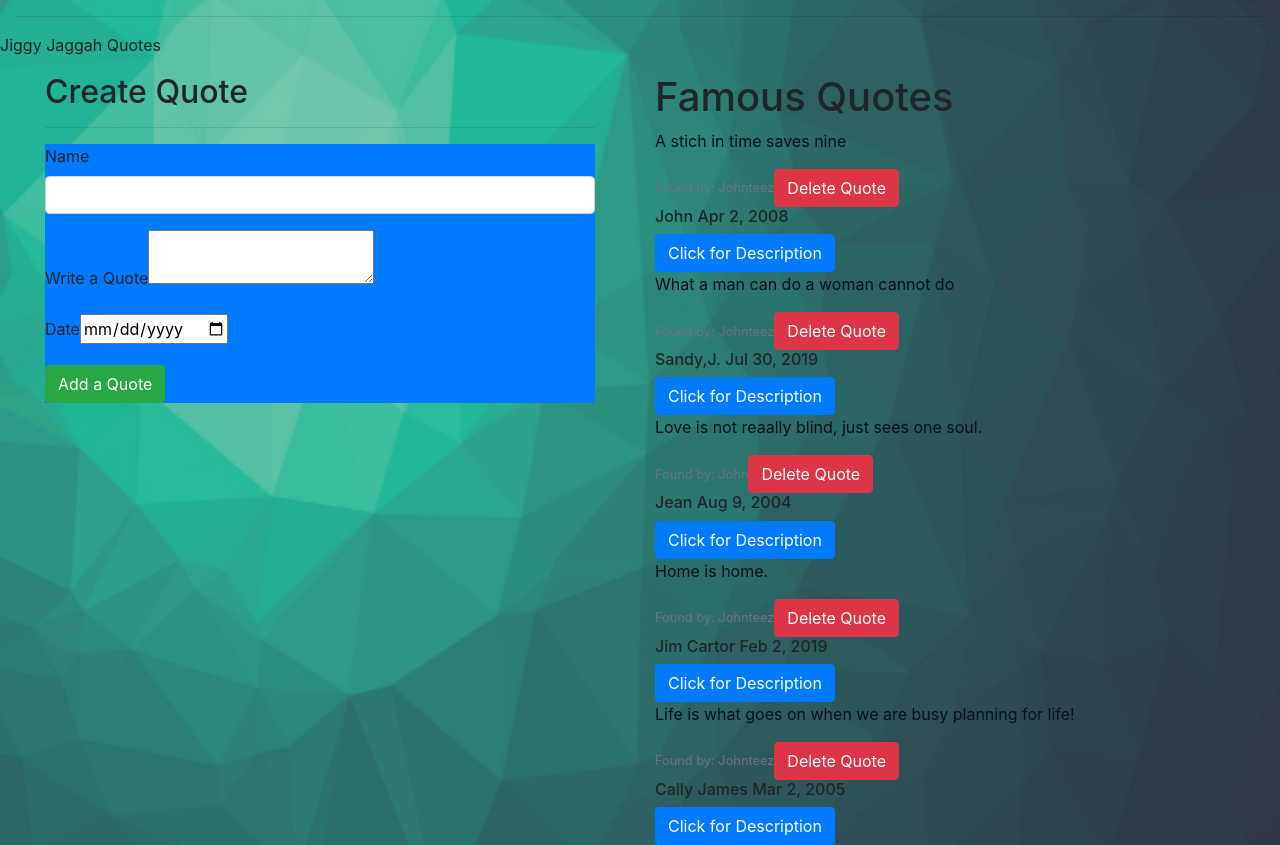
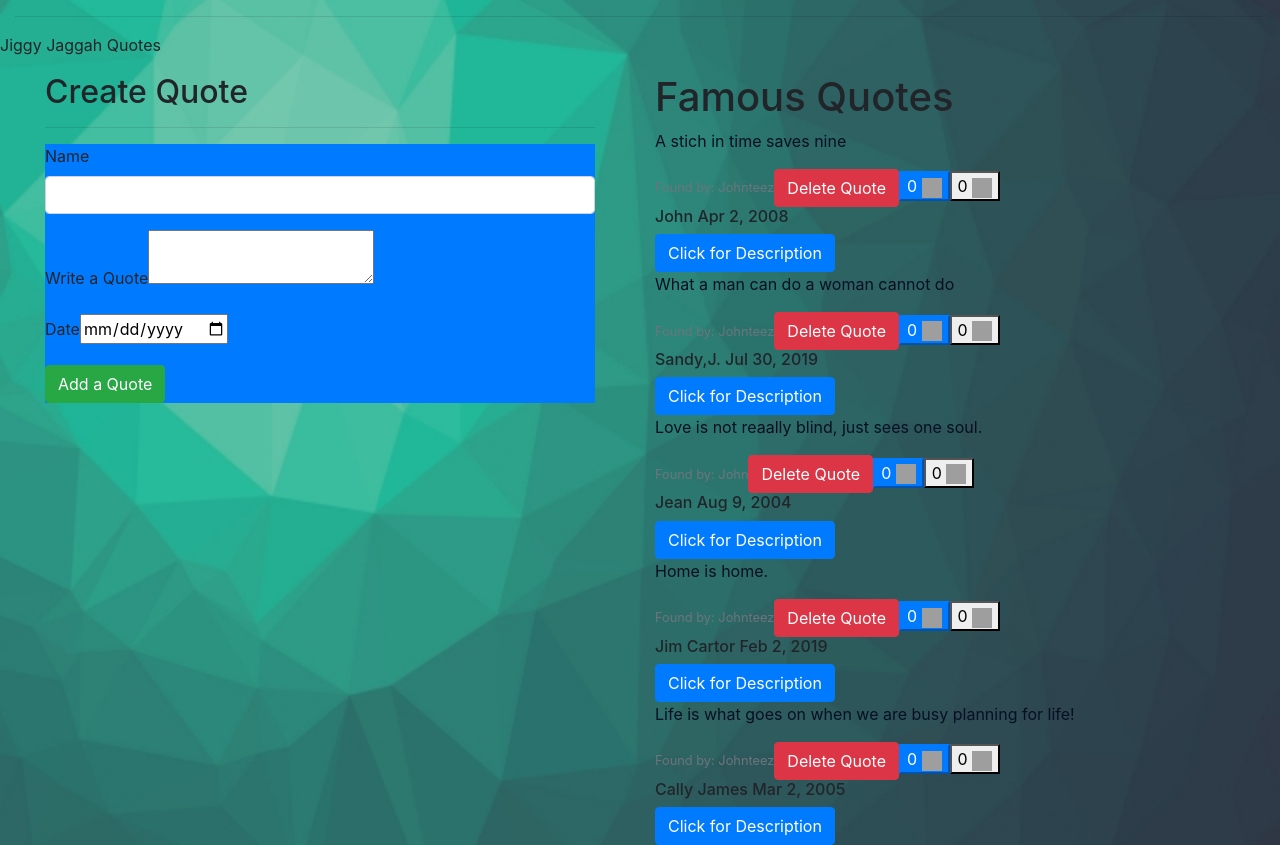
Before and after one commit to Johnonyango/Quotes, an Angular app: page / in a window 1280 px wide. Built offline with nearby package versions, Linux system fonts and the light colour scheme; grey boxes are pictures that could not be loaded.

Commit message:
Push to gh-pages.

```diff
--- a/src/app/vote/vote.component.html
+++ b/src/app/vote/vote.component.html
@@ -1,2 +1,2 @@
-<!-- <button class="c btn-primary " (click)="upVote()">{{uvotes}} <img src="https://hotemoji.com/images/dl/z/green-heart-emoji-by-google.png" alt="" height="20px" width="20px"></button>
-<button class="c btn-muted" (click)="downVote()">{{dvotes}} <img src="https://thumbs.dreamstime.com/z/heart-emoticons-smiley-emoji-cartoon-red-heart-bored-emoticons-smiley-emoji-disgust-emotion-design-element-happy-valentines-108851712.jpg" alt="" height="20px" width="20px"></button> -->
+<button class="c btn-primary " (click)="upVote()">{{uvotes}} <img src="https://hotemoji.com/images/dl/z/green-heart-emoji-by-google.png" alt="" height="20px" width="20px"></button>
+<button class="c btn-muted" (click)="downVote()">{{dvotes}} <img src="https://thumbs.dreamstime.com/z/heart-emoticons-smiley-emoji-cartoon-red-heart-bored-emoticons-smiley-emoji-disgust-emotion-design-element-happy-valentines-108851712.jpg" alt="" height="20px" width="20px"></button>
```
